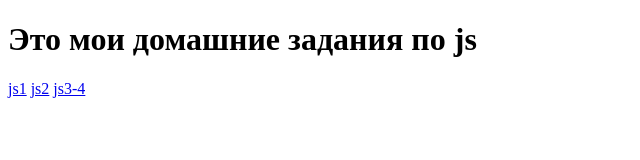
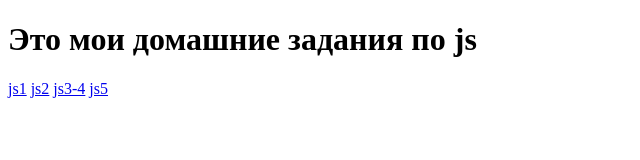
Before and after one commit to tarasgavr/tarasgavr.github.io, a plain HTML site: page javascript/index.html in a window 1280 px wide. Shown: the full height of the page, 0-640 px from the left. Drawn offline with Linux system fonts and the light colour scheme.

Commit message:
js5 added

```diff
--- a/javascript/index.html
+++ b/javascript/index.html
@@ -11,5 +11,7 @@
   <a href="jshome1.html">js1</a>
   <a href="jshome2.html">js2</a>
   <a href="jshome3-4.html">js3-4</a>
+  <a href="jshome5.html">js5</a>
+  <!-- <a href="jshome6.html">js6</a> -->
 </body>
 </html>
```
